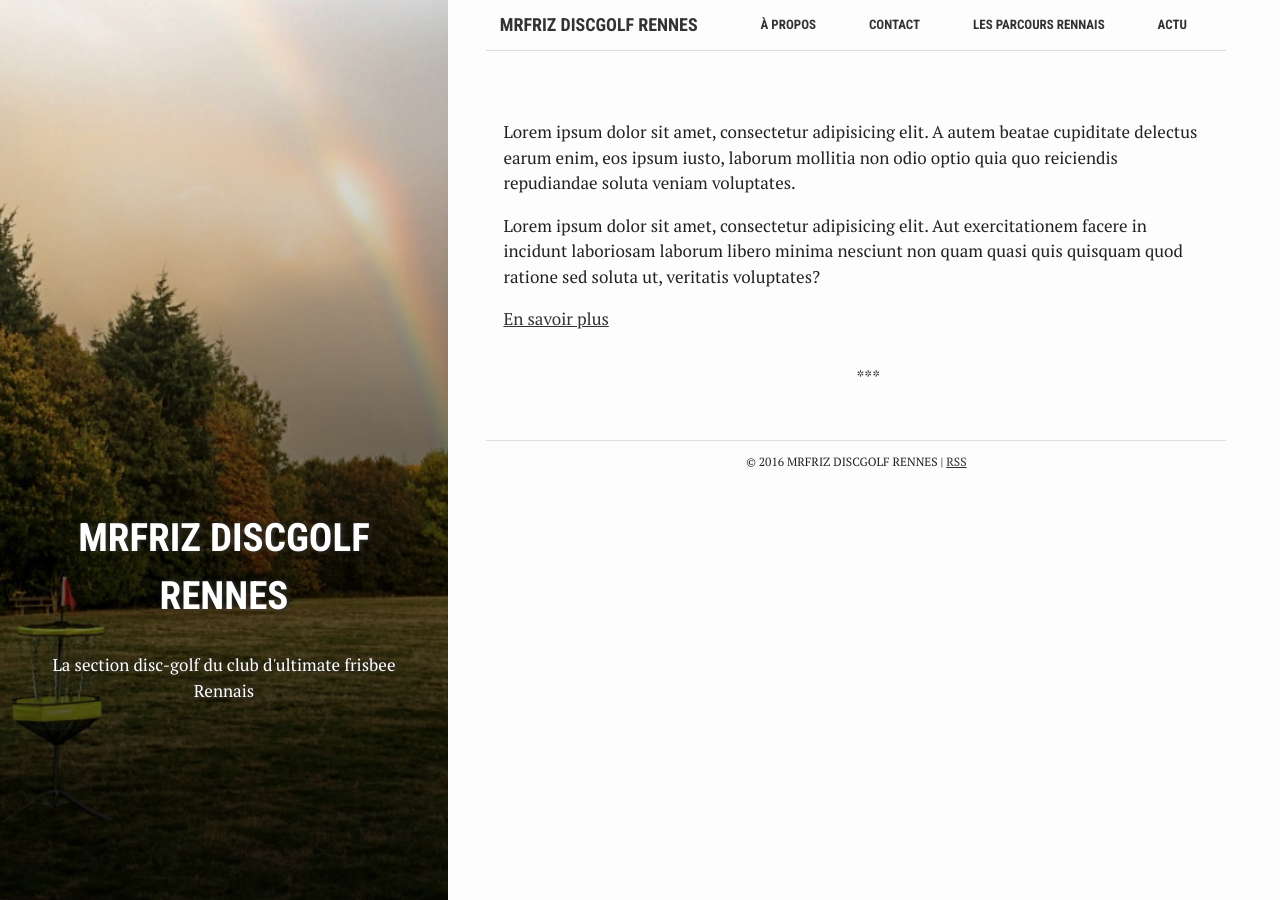
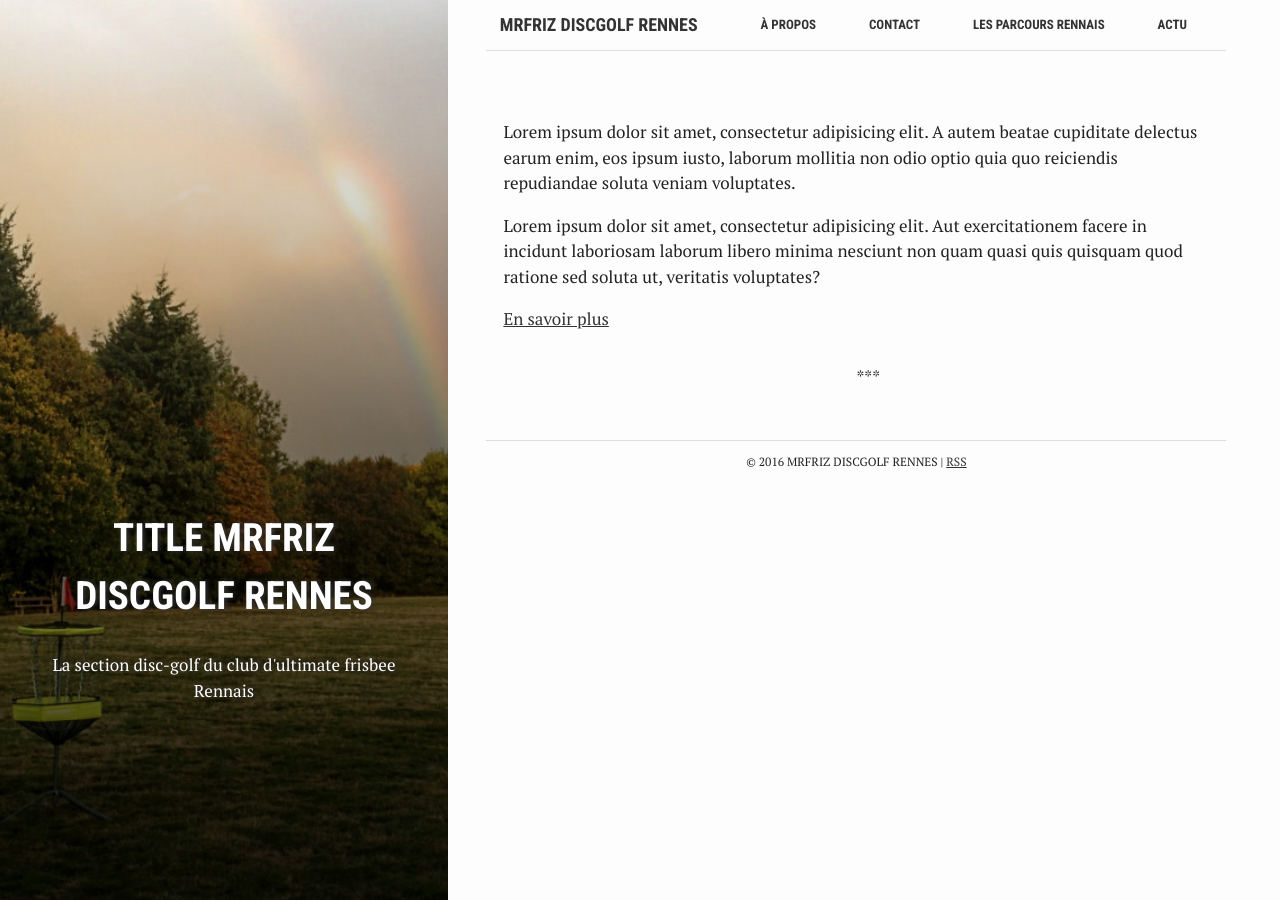
Before and after one commit to MrFriz/discgolf, a Jekyll site: the page built from index.html, in a window 1280 px wide. Built offline with Jekyll 4.4.1, drawn with Linux system fonts in a browser that asks for light colours.

Commit message:
Update aside.html

```diff
--- a/_includes/aside.html
+++ b/_includes/aside.html
@@ -10,10 +10,12 @@
       <div class="heading">
 
         {% if page.tags %}
+        test tag ?
           {% for tag in page.tags %}
             <a href="/posts/#{{ tag | downcase }}">{{ tag | downcase }}</a>
           {% endfor %}
         {% else %}
+        title
           {{ page.title }}
         {% endif %}
 
```
